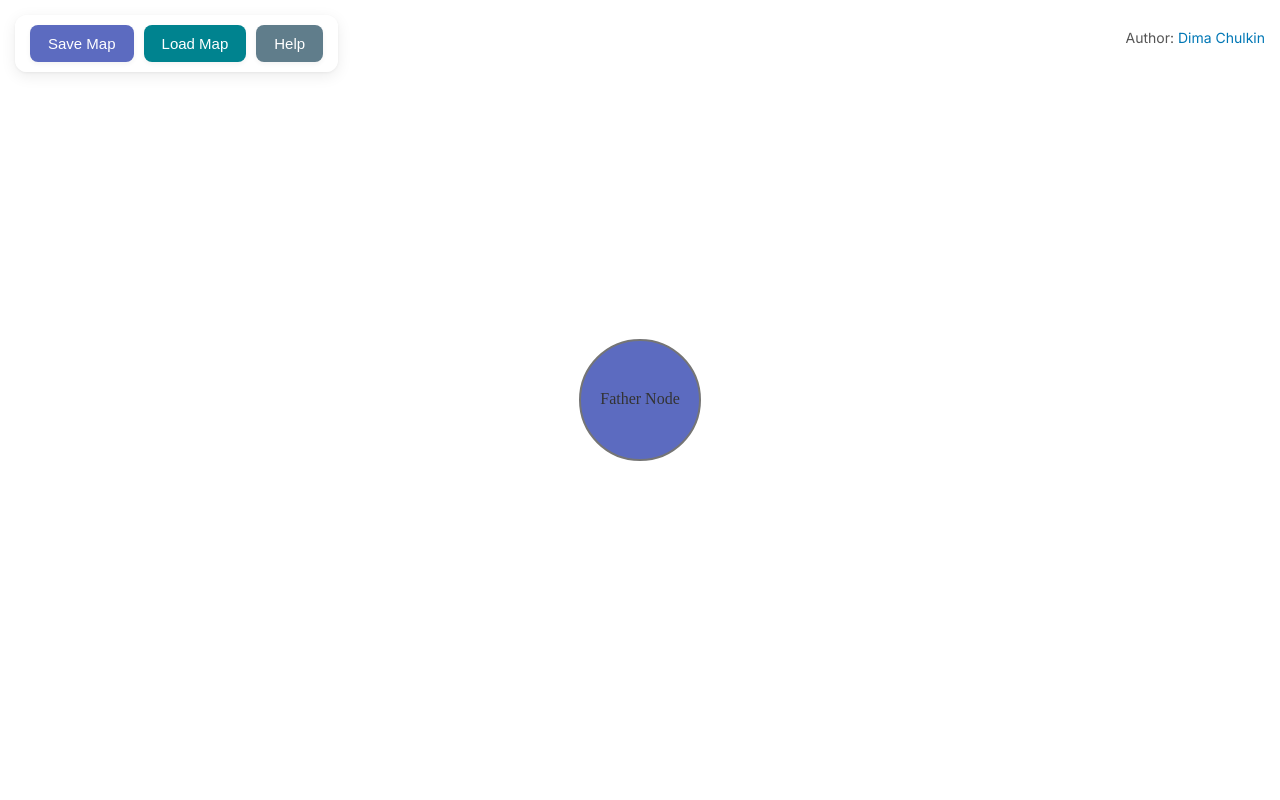
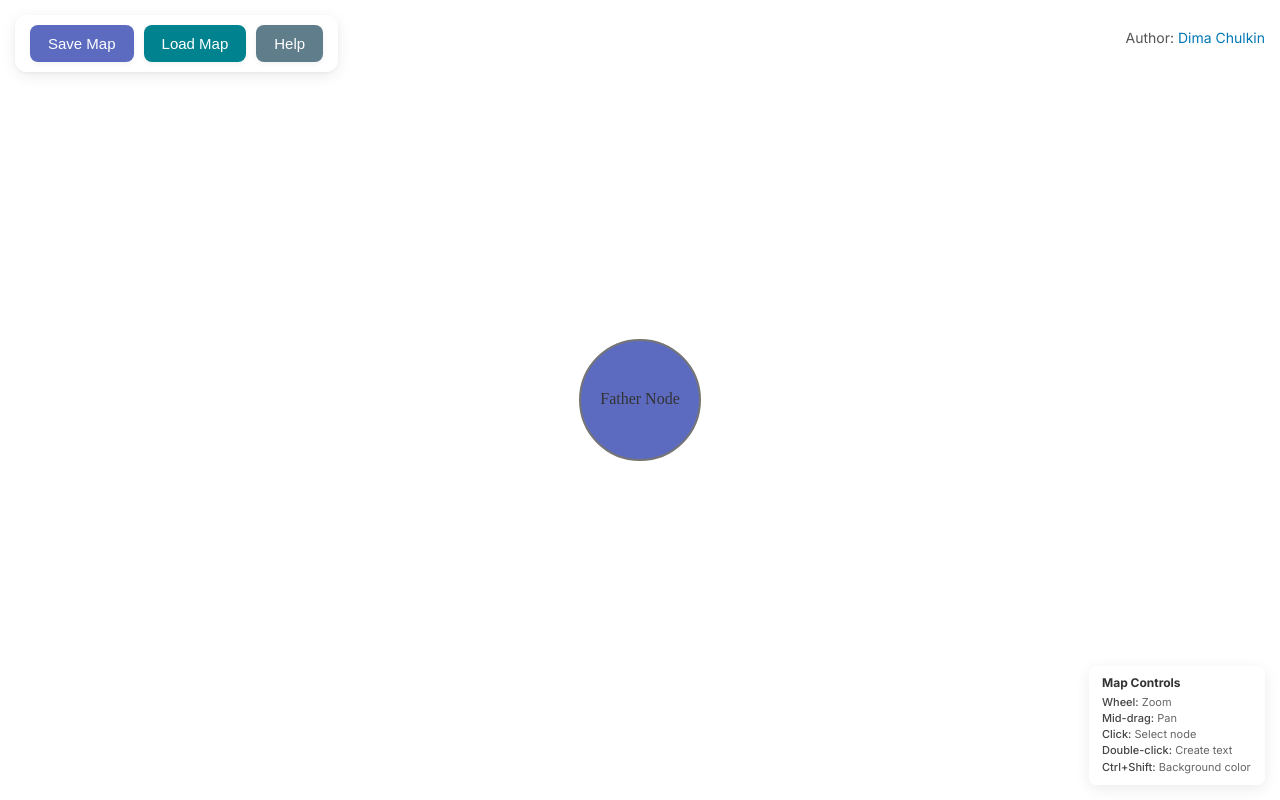
Before and after one commit to mahasam1/mindmapa, a plain HTML site: page index.html in a window 1280 px wide. Drawn offline with Linux system fonts and the light colour scheme.

Commit message:
feat: Re-implement context-based help display
- Re-introduce the dynamic help section in the bottom-right corner.
- Display relevant controls based on selected node type (node, text object, or no selection).
- Update `index.html` with a new `div` for the help display.
- Add CSS to `style.css` for styling and positioning the help section.
- Integrate `updateContextHelp()` calls in `script.js` to refresh help content on state changes.

```diff
--- a/index.html
+++ b/index.html
@@ -16,6 +16,9 @@
     <p style="position: absolute; top: 15px; right: 15px; font-size: 14px; color: #555;">Author: <a href="https://www.linkedin.com/in/chulkin/" target="_blank" style="color: #0077b5; text-decoration: none;">Dima Chulkin</a></p>
     <canvas id="mindmap-canvas"></canvas>
     <input type="color" id="color-picker" style="display: none;">
+    <div id="context-help">
+        <div id="context-help-content"></div>
+    </div>
     <script src="script.js"></script>
 </body>
 </html>
--- a/script.js
+++ b/script.js
@@ -343,6 +343,7 @@ canvas.addEventListener('mousedown', (e) => {
             clickedOnNode = true;
             if (e.button === 0) { // Left click
                 selectedNode = node;
+                updateContextHelp();
                 draggingNode = node;
                 draggingNodeInitialPos = { x: node.x, y: node.y };
                 draggedDescendantOffsets.clear();
@@ -375,6 +376,7 @@ canvas.addEventListener('mousedown', (e) => {
 
     if (!clickedOnNode) {
         selectedNode = null;
+        updateContextHelp();
         textEditing = false;
         if (e.button === 1) { // Middle click
             panning = true;
@@ -597,6 +599,7 @@ canvas.addEventListener('dblclick', (e) => {
         imageScale: 1.0 // New property for image scaling
     });
     selectedNode = nodes[nodes.length - 1];
+    updateContextHelp();
     textEditing = true;
     isFirstKeyAfterSelection = true;
     draw();
@@ -678,6 +681,7 @@ window.addEventListener('keydown', (e) => {
         const newIndex = nodes.length - 1;
         connections.push([parentIndex, newIndex]);
         selectedNode = newNode;
+        updateContextHelp();
         textEditing = true;
         isFirstKeyAfterSelection = true;
         draw();
@@ -734,6 +738,7 @@ window.addEventListener('keydown', (e) => {
             const newIndex = nodes.length - 1;
             connections.push([parentIndex, newIndex]);
             selectedNode = newNode; // Select the new node
+            updateContextHelp();
             textEditing = true; // Start editing the new node
             isFirstKeyAfterSelection = true;
             saveState();
@@ -798,6 +803,7 @@ window.addEventListener('keydown', (e) => {
         nodes = newNodes;
         connections = newConnections;
         selectedNode = null;
+        updateContextHelp();
         draw();
         saveState();
         return; // Stop further execution
@@ -1101,6 +1107,7 @@ function loadStateFromHistory(index) {
         camera = state.camera;
         backgroundColor = state.backgroundColor || '#ffffff'; // Default to white if not set
         selectedNode = null; // Clear selected node on undo/redo
+        updateContextHelp();
 
         // If no images to load, or all images are already loaded (e.g., from cache), draw immediately
         if (imagesToLoad === 0 || imagesLoaded === imagesToLoad) {
@@ -1254,6 +1261,46 @@ function loadState() {
     }
 }
 
+function updateContextHelp() {
+    const contextHelp = document.getElementById('context-help-content');
+
+    if (!selectedNode) {
+        // No node selected - show map controls
+        contextHelp.innerHTML = `
+            <div class="help-title">Map Controls</div>
+            <div class="help-item"><span class="help-key">Wheel:</span> Zoom</div>
+            <div class="help-item"><span class="help-key">Mid-drag:</span> Pan</div>
+            <div class="help-item"><span class="help-key">Click:</span> Select node</div>
+            <div class="help-item"><span class="help-key">Double-click:</span> Create text</div>
+            <div class="help-item"><span class="help-key">Ctrl+Shift:</span> Background color</div>
+        `;
+    } else if (selectedNode.type === 'text') {
+        // Text object selected
+        contextHelp.innerHTML = `
+            <div class="help-title">Text Object</div>
+            <div class="help-item"><span class="help-key">Type:</span> Edit text</div>
+            <div class="help-item"><span class="help-key">+/-:</span> Font size</div>
+            <div class="help-item"><span class="help-key">Ctrl+V:</span> Paste URL/image</div>
+            <div class="help-item"><span class="help-key">Ctrl+Shift:</span> Color</div>
+            <div class="help-item"><span class="help-key">Del:</span> Delete</div>
+        `;
+    } else {
+        // Regular node selected
+        contextHelp.innerHTML = `
+            <div class="help-title">Node Controls</div>
+            <div class="help-item"><span class="help-key">Type:</span> Edit text</div>
+            <div class="help-item"><span class="help-key">Tab:</span> Child node</div>
+            <div class="help-item"><span class="help-key">Enter:</span> Sibling node</div>
+            <div class="help-item"><span class="help-key">+/-:</span> Size</div>
+            <div class="help-item"><span class="help-key">\\:</span> Fold/unfold</div>
+            <div class="help-item"><span class="help-key">Ctrl+Shift:</span> Color</div>
+            <div class="help-item"><span class="help-key">Ctrl+V:</span> Paste</div>
+            <div class="help-item"><span class="help-key">Del:</span> Delete</div>
+        `;
+    }
+}
+
 loadState();
 saveState(); // Save initial state to history after loading
+updateContextHelp(); // Initialize context help
 draw();
--- a/style.css
+++ b/style.css
@@ -139,3 +139,42 @@ body, html {
     transform: translateY(-2px);
     box-shadow: 0 6px 12px rgba(0,0,0,0.15);
 }
+
+#context-help {
+    position: absolute;
+    bottom: 15px;
+    right: 15px;
+    background-color: rgba(255, 255, 255, 0.9);
+    backdrop-filter: blur(10px);
+    border: 1px solid rgba(255, 255, 255, 0.3);
+    border-radius: 8px;
+    padding: 8px 12px;
+    box-shadow: 0px 4px 15px rgba(0, 0, 0, 0.08);
+    font-size: 11px;
+    color: #555;
+    max-width: 200px;
+    min-width: 150px;
+    z-index: 1000;
+    transition: all 0.2s ease;
+}
+
+#context-help-content {
+    line-height: 1.3;
+}
+
+#context-help-content .help-title {
+    font-weight: 600;
+    margin-bottom: 4px;
+    color: #333;
+    font-size: 12px;
+}
+
+#context-help-content .help-item {
+    margin-bottom: 2px;
+    color: #666;
+}
+
+#context-help-content .help-key {
+    font-weight: 500;
+    color: #444;
+}
```
